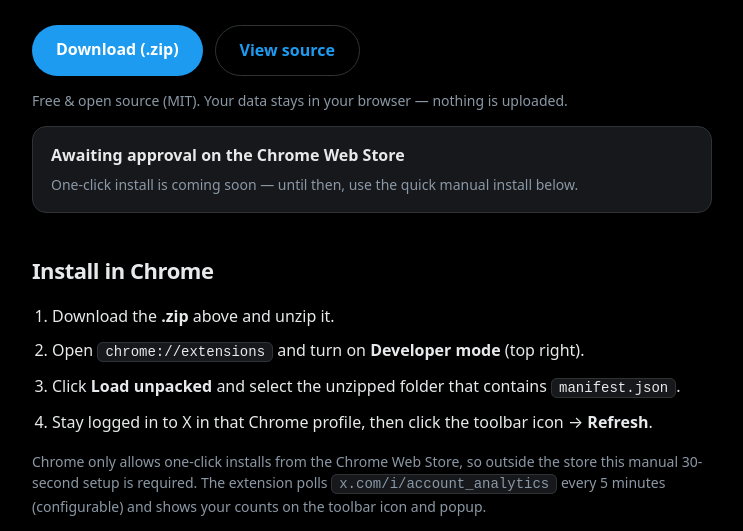
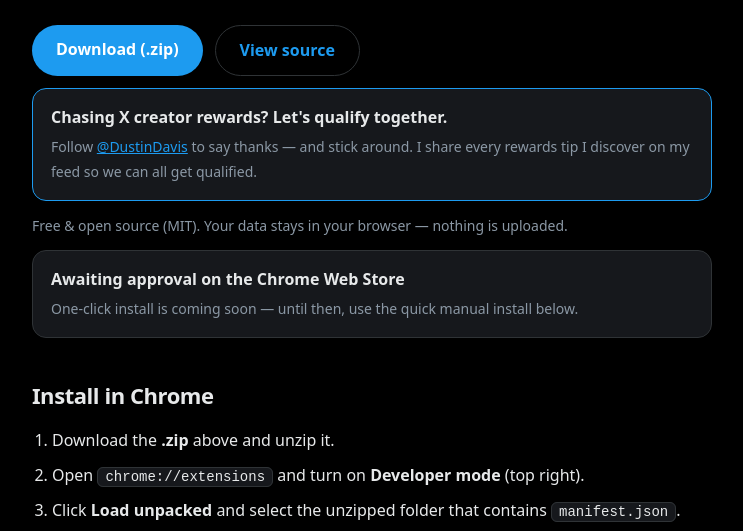
Before and after one commit to djedi/x-goals-chrome-ext, a browser extension: page docs/index.html in a window 1280 px wide. Shown: the part 221-752 px from the top of the page, without its empty margins (268-1011 px from the left). Drawn offline with Linux system fonts and the light colour scheme.

Commit message:
docs: above-the-fold creator rewards follow card

```diff
--- a/docs/index.html
+++ b/docs/index.html
@@ -75,7 +75,7 @@
       }
       .note { color: var(--muted); font-size: 14px; }
       footer { margin-top: 48px; color: var(--muted); font-size: 13px; }
-      footer a { color: var(--blue); }
+      footer a, .card a { color: var(--blue); }
     </style>
   </head>
   <body>
@@ -91,6 +91,7 @@
         <a class="btn" href="https://github.com/djedi/x-goals-chrome-ext/archive/refs/heads/main.zip">Download (.zip)</a>
         <a class="btn ghost" href="https://github.com/djedi/x-goals-chrome-ext">View source</a>
       </div>
+      <div class="card" style="border-color: var(--blue);"><strong>Chasing X creator rewards? Let's qualify together.</strong><span>Follow <a href="https://x.com/DustinDavis">@DustinDavis</a> to say thanks — and stick around. I share every rewards tip I discover on my feed so we can all get qualified.</span></div>
       <p class="note">Free &amp; open source (MIT). Your data stays in your browser — nothing is uploaded.</p>
       <div class="card"><strong>Awaiting approval on the Chrome Web Store</strong><span>One-click install is coming soon — until then, use the quick manual install below.</span></div>
 
```
